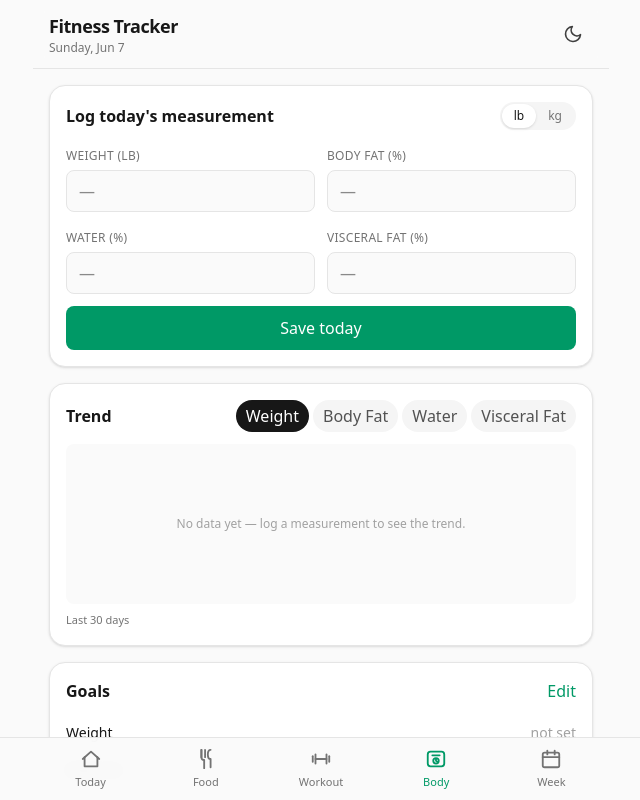
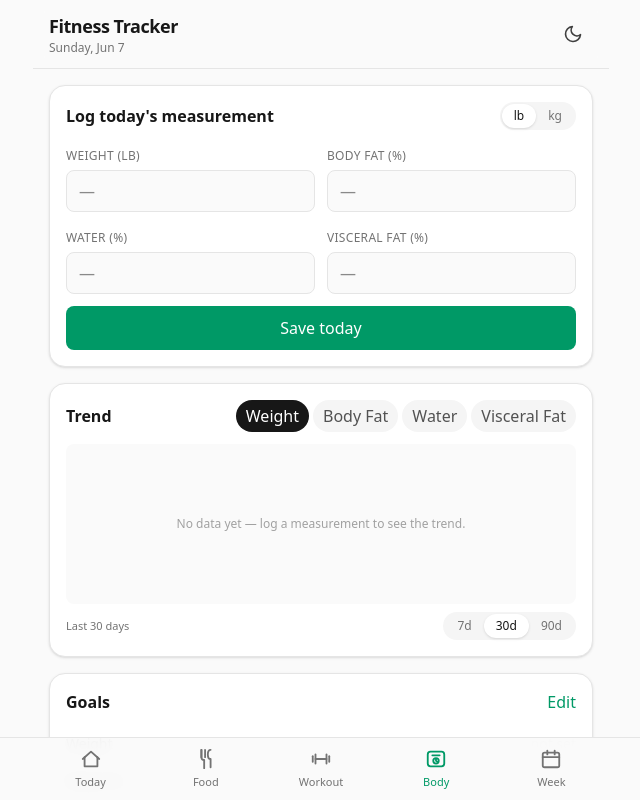
Before and after one commit to jbains551/fitness-tracker, a React (Vite) app: page / in a window 1280 px wide. Both pictures are taken after a click on the button "Body". Shown: the top 800 px of the page, without its empty margins (319-959 px from the left). Built offline with nearby package versions, Linux system fonts and the light colour scheme.

Commit message:
Add 7/30/90 day range selector for trend charts
Range pill selector lives on the dashboard's Body section and the Body
tab's Trend section. Choice persists in localStorage and is shared
across both views (default 30 days).

```diff
--- /dev/null
+++ b/src/components/RangeSelector.jsx
@@ -0,0 +1,22 @@
+const RANGES = [7, 30, 90];
+
+export default function RangeSelector({ value, onChange }) {
+  return (
+    <div className="inline-flex rounded-full bg-neutral-100 dark:bg-neutral-800 p-0.5 text-xs font-medium">
+      {RANGES.map((n) => (
+        <button
+          key={n}
+          onClick={() => onChange(n)}
+          className={
+            'px-3 py-1 rounded-full transition ' +
+            (value === n
+              ? 'bg-white dark:bg-neutral-700 text-neutral-900 dark:text-neutral-100 shadow-sm'
+              : 'text-neutral-500 dark:text-neutral-400')
+          }
+        >
+          {n}d
+        </button>
+      ))}
+    </div>
+  );
+}
--- a/src/views/Body.jsx
+++ b/src/views/Body.jsx
@@ -1,5 +1,6 @@
 import { useEffect, useState } from 'react';
 import BodyChart from '../components/BodyChart.jsx';
+import RangeSelector from '../components/RangeSelector.jsx';
 import { todayKey, DOW_SHORT } from '../lib/utils.js';
 
 const METRICS = [
@@ -14,6 +15,7 @@ export default function Body({ store, now }) {
   const key = todayKey(now);
   const existing = body.measurements[key] || {};
   const unit = body.settings.weightUnit;
+  const trendDays = body.settings.trendDays || 30;
 
   const [form, setForm] = useState(() => ({
     weight: existing.weight ?? '',
@@ -144,11 +146,14 @@ export default function Body({ store, now }) {
           metric={chartMetric}
           color={METRICS.find((m) => m.key === chartMetric).color}
           unit={unitFor(chartMetric)}
-          days={30}
+          days={trendDays}
           now={now}
           height={160}
         />
-        <p className="text-[11px] text-neutral-500 dark:text-neutral-400 mt-2">Last 30 days</p>
+        <div className="mt-2 flex items-center justify-between">
+          <span className="text-[11px] text-neutral-500 dark:text-neutral-400">Last {trendDays} days</span>
+          <RangeSelector value={trendDays} onChange={store.setTrendDays} />
+        </div>
       </section>
 
       <section className="bg-white dark:bg-neutral-900 rounded-2xl border border-neutral-200 dark:border-neutral-800 p-4 shadow-sm">
--- a/src/views/Dashboard.jsx
+++ b/src/views/Dashboard.jsx
@@ -1,6 +1,7 @@
 import { useMemo } from 'react';
 import { dayKind, targetFor, todayKey, sumMacros, clampPct } from '../lib/utils.js';
 import BodyChart from '../components/BodyChart.jsx';
+import RangeSelector from '../components/RangeSelector.jsx';
 
 export default function Dashboard({ store, now }) {
   const dow = now.getDay();
@@ -14,6 +15,7 @@ export default function Dashboard({ store, now }) {
 
   const body = store.state.body;
   const weightUnit = body.settings.weightUnit;
+  const trendDays = body.settings.trendDays || 30;
   const latestEntry = useMemo(() => {
     const dates = Object.keys(body.measurements).sort();
     if (dates.length === 0) return null;
@@ -79,6 +81,7 @@ export default function Dashboard({ store, now }) {
                 color="emerald"
                 unit={weightUnit}
                 now={now}
+                days={trendDays}
               />
               <TrendBlock
                 label="Body Fat"
@@ -88,6 +91,7 @@ export default function Dashboard({ store, now }) {
                 color="rose"
                 unit="%"
                 now={now}
+                days={trendDays}
               />
               <TrendBlock
                 label="Water"
@@ -97,6 +101,7 @@ export default function Dashboard({ store, now }) {
                 color="sky"
                 unit="%"
                 now={now}
+                days={trendDays}
               />
               <TrendBlock
                 label="Visceral Fat"
@@ -106,9 +111,13 @@ export default function Dashboard({ store, now }) {
                 color="amber"
                 unit="%"
                 now={now}
+                days={trendDays}
               />
             </div>
-            <p className="text-[11px] text-neutral-500 dark:text-neutral-400 mt-3">Last 30 days · dashed line = goal</p>
+            <div className="mt-3 flex items-center justify-between">
+              <span className="text-[11px] text-neutral-500 dark:text-neutral-400">dashed line = goal</span>
+              <RangeSelector value={trendDays} onChange={store.setTrendDays} />
+            </div>
           </>
         ) : (
           <p className="text-sm text-neutral-500 dark:text-neutral-400 py-2">
@@ -202,7 +211,7 @@ function StatCard({ title, value, sub, good }) {
   );
 }
 
-function TrendBlock({ label, measurements, goal, metric, color, unit, now }) {
+function TrendBlock({ label, measurements, goal, metric, color, unit, now, days }) {
   return (
     <div>
       <div className="flex items-baseline justify-between mb-1">
@@ -214,7 +223,7 @@ function TrendBlock({ label, measurements, goal, metric, color, unit, now }) {
         metric={metric}
         color={color}
         unit={unit}
-        days={30}
+        days={days}
         now={now}
         height={90}
       />
```
Also changed, not shown: src/lib/store.js.
